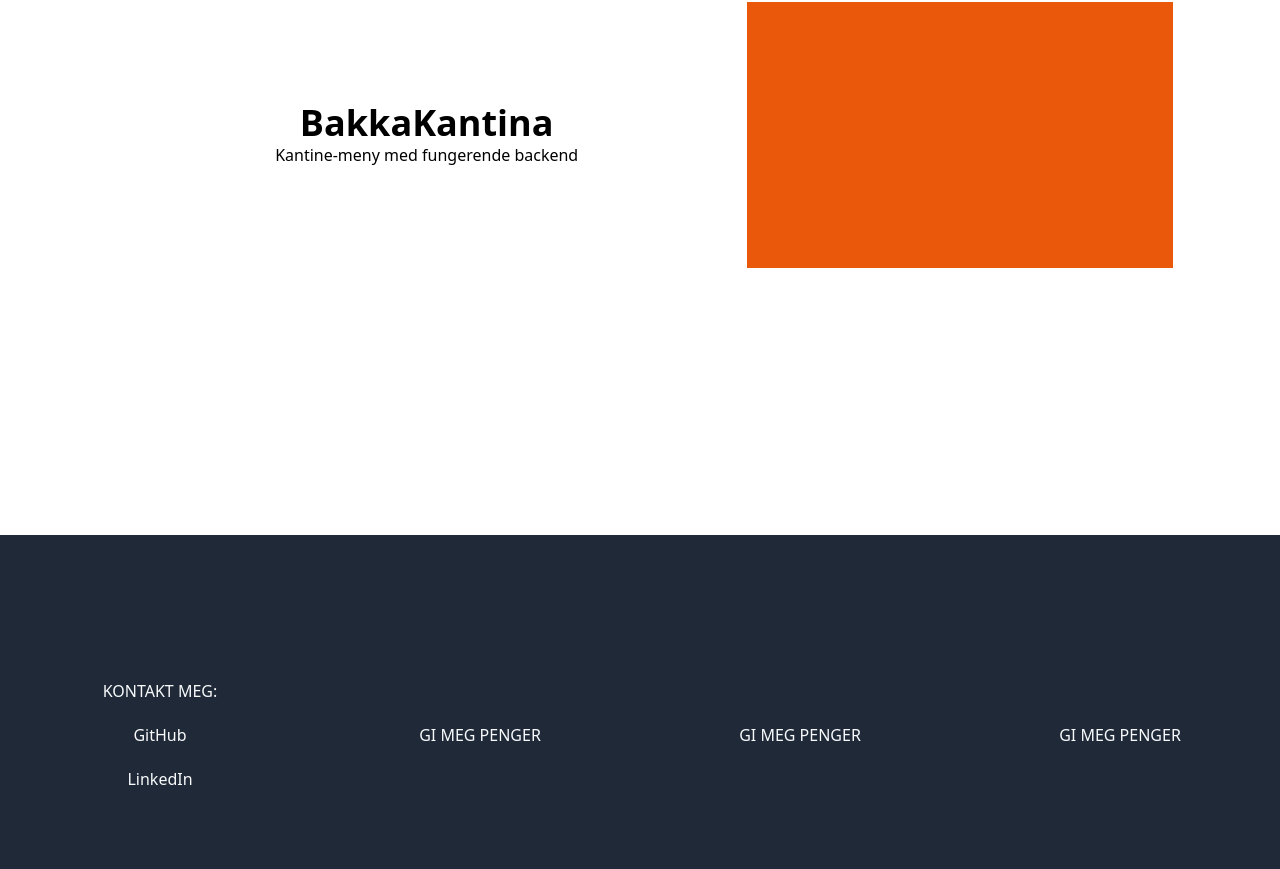
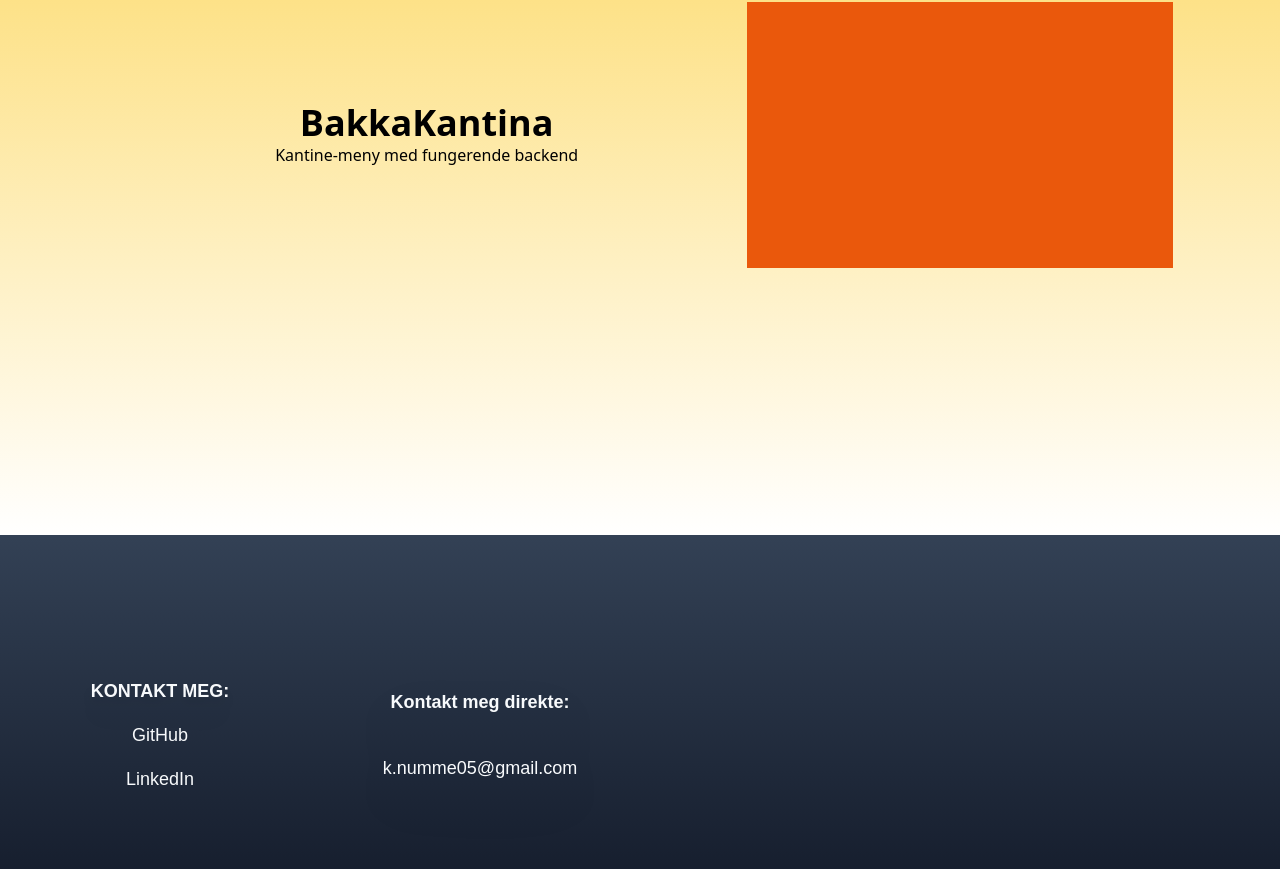
Before and after one commit to Kristiangit/portfolio, a Next.js app: page / in a window 1280 px wide. Shown: the part 1865-2734 px from the top of the page. Built offline with nearby package versions, Linux system fonts and the light colour scheme.

Commit message:
footer exists

```diff
--- a/app/globals.css
+++ b/app/globals.css
@@ -1,3 +1,8 @@
 @tailwind base;
 @tailwind components;
 @tailwind utilities;
+
+
+@import url("https://fonts.googleapis.com/css2?family=Poppins:wght@400;500&display=swap");
+@import url('https://fonts.googleapis.com/css2?family=Manrope:wght@200..800&display=swap');
+@import url('https://fonts.googleapis.com/css2?family=DM+Sans:ital,opsz,wght@0,9..40,100..1000;1,9..40,100..1000&display=swap');
--- a/app/page.js
+++ b/app/page.js
@@ -8,18 +8,18 @@ export default function Home() {
       <div className="h-screen min-w-screen-full ">
 
         <Post title="Kristian Numme" text="Jeg er dritkul" colors={["teal-200", `not`, "purple-400"]} />
-        <Post title="BAC" text="BakkaCoin" colors={["purple-400", 'fuchsia-300', "orange-400"]} />
-        <Post title="BakkaKantina" text="Kantine-meny med fungerende backend" colors={["orange-400", 'amber-200', "slate-800"]} />
-
+        <Post title="BAC" text="BakkaCoin" colors={["purple-400", 'fuchsia-300', "amber-300"]} />
+        <Post title="BakkaKantina" text="Kantine-meny med fungerende backend" colors={["amber-300", '', "orange-400"]} />
 
 
 
         <Footer />
 
 
+        {/* <div className="h-1/2"></div>
+        <div className="h-1/2 bg-gradient-to-b from-orange-400 to-black"></div> */}
 
-
-        {/* <div class="w-full h-screen bg-gradient-to-b from-purple-400 via-fuchsia-300 via-90% to-purple-400">
+        {/* <div class="w-full h-screen bg-gradient-to-b from-purple-400 via-fuchsia-300 via-90% to-amber-300 from-teal-200 to-purple-400 from-amber-300 via-orange-400 to-slate-800">
         </div> */}
       </div>
 
--- a/src/components/Footer.jsx
+++ b/src/components/Footer.jsx
@@ -2,20 +2,19 @@ import "../../app/globals.css"
 
 export default function Footer() {
     return (
-        <div class="w-full h-1/2 bg-gray-800 flex flex-row justify-evenly items-center text-slate-50">
-            <div class="w-1/4 h-1/3 flex flex-col justify-around items-center">
-                <p>KONTAKT MEG: </p>
+        <div className="w-full h-1/2 bg-gradient-to-b flex flex-row justify-evenly items-center text-slate-50 text-lg from-slate-700 to-gray-900">
+            <div className="w-1/4 h-1/3 flex flex-col justify-around items-center font-manrope font-medium">
+                <p className="font-semibold drop-shadow-xl">KONTAKT MEG: </p>
                 <a href="github.com">GitHub</a>
                 <a href="troll">LinkedIn</a>
             </div>
-            <div class="w-1/4 h-1/3 flex flex-col justify-around items-center">
-            GI MEG PENGER
+            <div className="w-1/4 h-1/3 flex flex-col justify-around items-center font-manrope font-medium drop-shadow-2xl">
+            <p className="font-semibold">            Kontakt meg direkte:</p>
+            <p>k.numme05@gmail.com</p>
             </div>
-            <div class="w-1/4 h-1/3 flex flex-col justify-around items-center">
-            GI MEG PENGER
+            <div className="w-1/4 h-1/3 flex flex-col justify-around items-center">
             </div>
-            <div class="w-1/4 h-1/3 flex flex-col justify-around items-center">
-            GI MEG PENGER
+            <div className="w-1/4 h-1/3 flex flex-col justify-around items-center">
             </div>
 
         </div>
--- a/src/components/Post.jsx
+++ b/src/components/Post.jsx
@@ -5,13 +5,13 @@ export default function Post({title, text, colors}) {
     return (
       <div className="w-full h-screen ">
         {/* <div className={`w-full h-screen flex flex-col items-center justify-around    bg-gradient-to-b from-${colors[0]} via-${colors[1]} via-90% to-${colors[2]}`}> */}
-        <div class={`w-full h-screen flex flex-row items-center justify-center    bg-gradient-to-b from-${colors[0]} via-${colors[1]} via-80% to-${colors[2]}`}>
-          <div class="w-1/2 flex flex-col items-center justify-around">
-            <h1 class="text-4xl font-bold" >{title}</h1>
+        <div className={`w-full h-screen flex flex-row items-center justify-center    bg-gradient-to-b from-${colors[0]} via-${colors[1]} via-90% to-${colors[2]}`}>
+          <div className="w-1/2 flex flex-col items-center justify-around">
+            <h1 className="text-4xl font-bold" >{title}</h1>
 
             <p>{text}</p>
           </div>
-          <div class="w-1/3 h-1/3 bg-orange-600"></div>
+          <div className="w-1/3 h-1/3 bg-orange-600"></div>
 
         </div>
 
--- a/tailwind.config.js
+++ b/tailwind.config.js
@@ -10,6 +10,11 @@ module.exports = {
   ],
   theme: {
     extend: {},
+    fontFamily: {
+      poppins: ["Poppins", "sans-serif"],
+      manrope: ["Manrope", "sans-serif"],
+      dmsans: ["DM Sans", "sans-serif"],
+    }
   },
   plugins: [],
 };
```
